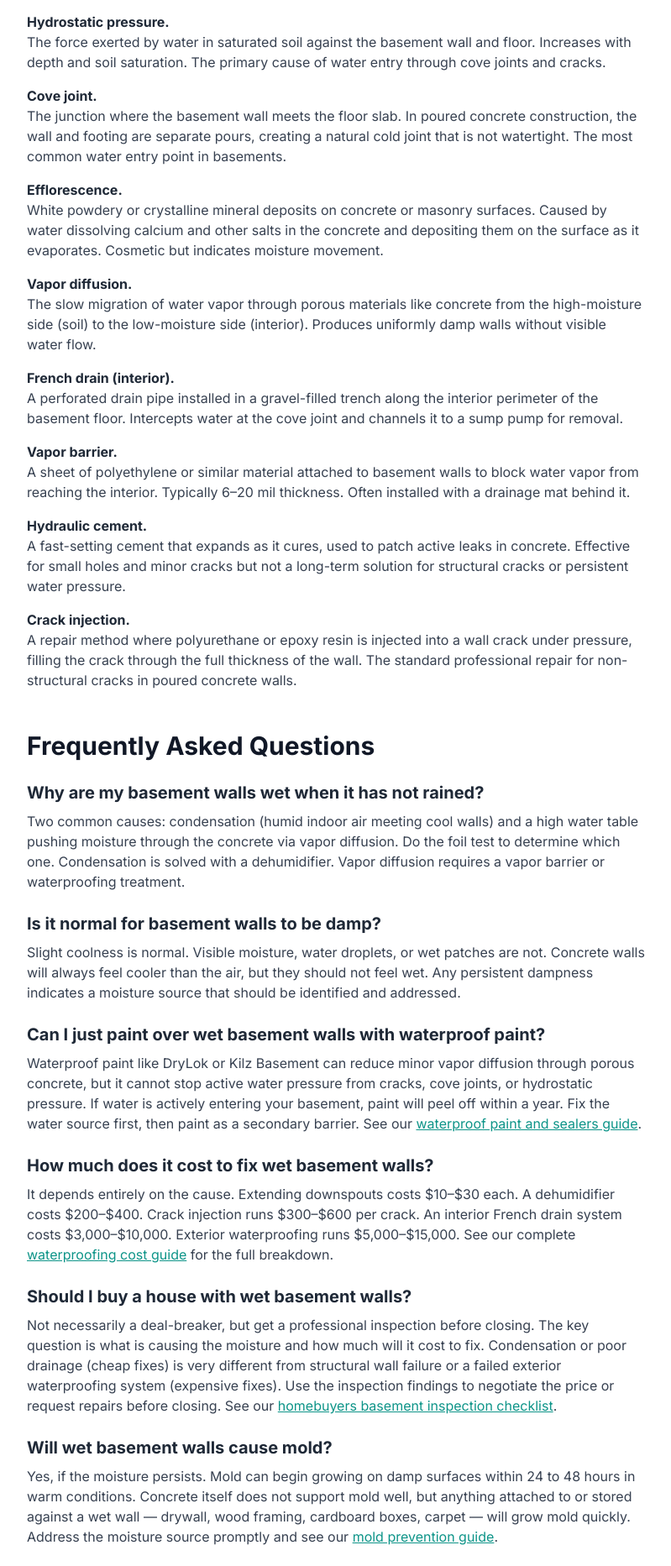
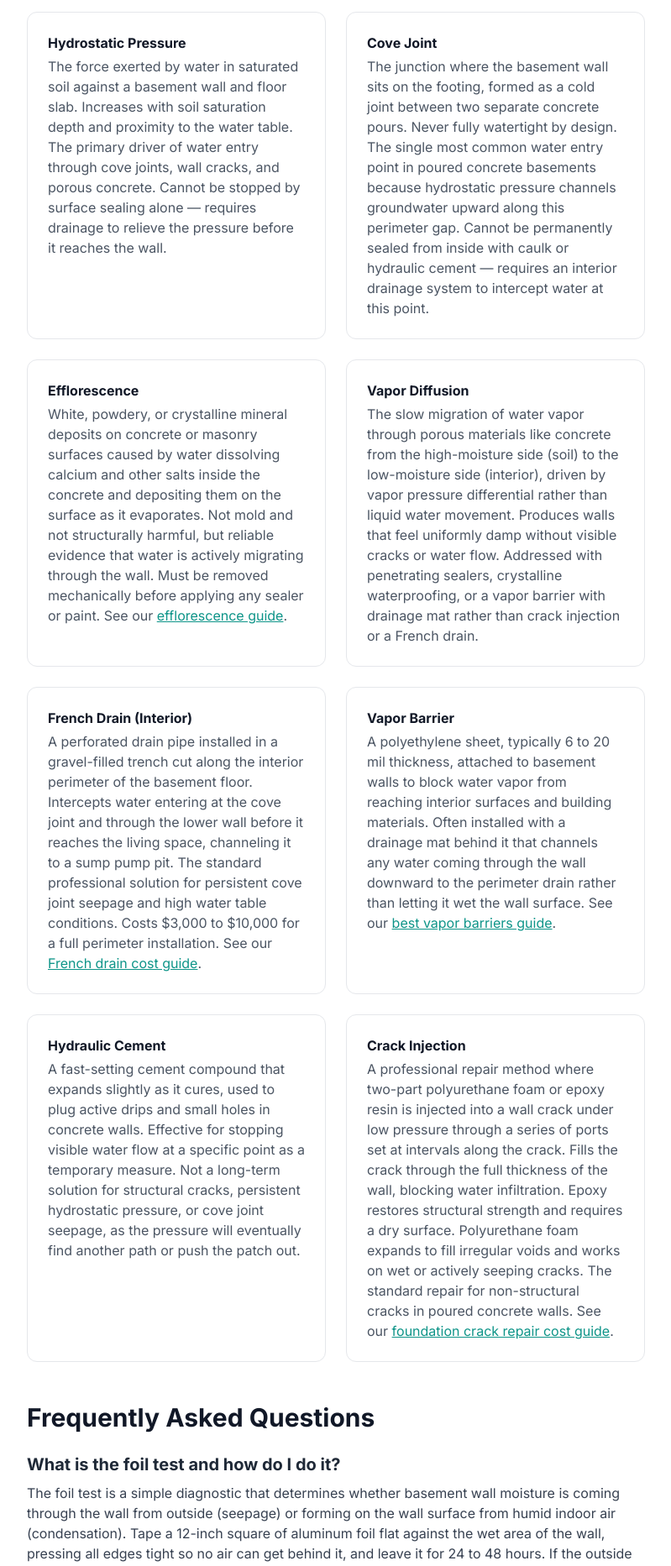
Before and after one commit to thebasementguide2026/basement-guide, a Next.js app: page /articles/wet-basement-walls in a window 1280 px wide. Shown: the part 8652-10517 px from the top of the page at 84% size, without its empty margins (240-1039 px from the left). Built offline with nearby package versions, Linux system fonts and the light colour scheme.

Commit message:
wet-basement-walls: add foil test FAQ + replace glossary (8 expanded terms) + update FAQPage schema

```diff
--- a/app/articles/wet-basement-walls/page.tsx
+++ b/app/articles/wet-basement-walls/page.tsx
@@ -12,6 +12,11 @@ const faqSchema = {
   '@context': 'https://schema.org',
   '@type': 'FAQPage',
   mainEntity: [
+    {
+      '@type': 'Question',
+      name: 'What is the foil test and how do I do it?',
+      acceptedAnswer: { '@type': 'Answer', text: 'The foil test is a simple diagnostic that determines whether basement wall moisture is coming through the wall from outside (seepage) or forming on the wall surface from humid indoor air (condensation). Tape a 12-inch square of aluminum foil flat against the wet area of the wall, pressing all edges tight so no air can get behind it, and leave it for 24 to 48 hours. If the outside face of the foil (room side) is wet when you remove it, the moisture is condensation from indoor air hitting the cool wall surface, and a dehumidifier is the fix. If the inside face (wall side) is wet, water is migrating through the wall from the soil side, and waterproofing is needed. If both sides are wet, you have both problems. This test saves homeowners from spending thousands on waterproofing when a $300 dehumidifier would have solved the problem, and from buying a dehumidifier when they have a genuine water intrusion issue that requires drainage.' },
+    },
     {
       '@type': 'Question',
       name: 'Why are my basement walls wet when it has not rained?',
@@ -382,20 +387,48 @@ export default function WetBasementWalls() {
 
         {/* Glossary */}
         <h2 className='mt-12 text-3xl font-bold text-gray-900'>Glossary</h2>
-        <dl className='mt-4 space-y-4'>
-          <div><dt className='font-bold text-gray-800'>Hydrostatic pressure.</dt><dd className='text-gray-700'>The force exerted by water in saturated soil against the basement wall and floor. Increases with depth and soil saturation. The primary cause of water entry through cove joints and cracks.</dd></div>
-          <div><dt className='font-bold text-gray-800'>Cove joint.</dt><dd className='text-gray-700'>The junction where the basement wall meets the floor slab. In poured concrete construction, the wall and footing are separate pours, creating a natural cold joint that is not watertight. The most common water entry point in basements.</dd></div>
-          <div><dt className='font-bold text-gray-800'>Efflorescence.</dt><dd className='text-gray-700'>White powdery or crystalline mineral deposits on concrete or masonry surfaces. Caused by water dissolving calcium and other salts in the concrete and depositing them on the surface as it evaporates. Cosmetic but indicates moisture movement.</dd></div>
-          <div><dt className='font-bold text-gray-800'>Vapor diffusion.</dt><dd className='text-gray-700'>The slow migration of water vapor through porous materials like concrete from the high-moisture side (soil) to the low-moisture side (interior). Produces uniformly damp walls without visible water flow.</dd></div>
-          <div><dt className='font-bold text-gray-800'>French drain (interior).</dt><dd className='text-gray-700'>A perforated drain pipe installed in a gravel-filled trench along the interior perimeter of the basement floor. Intercepts water at the cove joint and channels it to a sump pump for removal.</dd></div>
-          <div><dt className='font-bold text-gray-800'>Vapor barrier.</dt><dd className='text-gray-700'>A sheet of polyethylene or similar material attached to basement walls to block water vapor from reaching the interior. Typically 6&ndash;20 mil thickness. Often installed with a drainage mat behind it.</dd></div>
-          <div><dt className='font-bold text-gray-800'>Hydraulic cement.</dt><dd className='text-gray-700'>A fast-setting cement that expands as it cures, used to patch active leaks in concrete. Effective for small holes and minor cracks but not a long-term solution for structural cracks or persistent water pressure.</dd></div>
-          <div><dt className='font-bold text-gray-800'>Crack injection.</dt><dd className='text-gray-700'>A repair method where polyurethane or epoxy resin is injected into a wall crack under pressure, filling the crack through the full thickness of the wall. The standard professional repair for non-structural cracks in poured concrete walls.</dd></div>
-        </dl>
+        <div className='mt-4 grid grid-cols-1 md:grid-cols-2 gap-6'>
+          <div className='rounded-xl border border-gray-200 p-6'>
+            <h4 className='font-bold text-gray-900 mb-1'>Hydrostatic Pressure</h4>
+            <p className='text-gray-600'>The force exerted by water in saturated soil against a basement wall and floor slab. Increases with soil saturation depth and proximity to the water table. The primary driver of water entry through cove joints, wall cracks, and porous concrete. Cannot be stopped by surface sealing alone &mdash; requires drainage to relieve the pressure before it reaches the wall.</p>
+          </div>
+          <div className='rounded-xl border border-gray-200 p-6'>
+            <h4 className='font-bold text-gray-900 mb-1'>Cove Joint</h4>
+            <p className='text-gray-600'>The junction where the basement wall sits on the footing, formed as a cold joint between two separate concrete pours. Never fully watertight by design. The single most common water entry point in poured concrete basements because hydrostatic pressure channels groundwater upward along this perimeter gap. Cannot be permanently sealed from inside with caulk or hydraulic cement &mdash; requires an interior drainage system to intercept water at this point.</p>
+          </div>
+          <div className='rounded-xl border border-gray-200 p-6'>
+            <h4 className='font-bold text-gray-900 mb-1'>Efflorescence</h4>
+            <p className='text-gray-600'>White, powdery, or crystalline mineral deposits on concrete or masonry surfaces caused by water dissolving calcium and other salts inside the concrete and depositing them on the surface as it evaporates. Not mold and not structurally harmful, but reliable evidence that water is actively migrating through the wall. Must be removed mechanically before applying any sealer or paint. See our <Link href='/articles/basement-efflorescence' className='text-teal-600 underline'>efflorescence guide</Link>.</p>
+          </div>
+          <div className='rounded-xl border border-gray-200 p-6'>
+            <h4 className='font-bold text-gray-900 mb-1'>Vapor Diffusion</h4>
+            <p className='text-gray-600'>The slow migration of water vapor through porous materials like concrete from the high-moisture side (soil) to the low-moisture side (interior), driven by vapor pressure differential rather than liquid water movement. Produces walls that feel uniformly damp without visible cracks or water flow. Addressed with penetrating sealers, crystalline waterproofing, or a vapor barrier with drainage mat rather than crack injection or a French drain.</p>
+          </div>
+          <div className='rounded-xl border border-gray-200 p-6'>
+            <h4 className='font-bold text-gray-900 mb-1'>French Drain (Interior)</h4>
+            <p className='text-gray-600'>A perforated drain pipe installed in a gravel-filled trench cut along the interior perimeter of the basement floor. Intercepts water entering at the cove joint and through the lower wall before it reaches the living space, channeling it to a sump pump pit. The standard professional solution for persistent cove joint seepage and high water table conditions. Costs $3,000 to $10,000 for a full perimeter installation. See our <Link href='/articles/french-drain-cost' className='text-teal-600 underline'>French drain cost guide</Link>.</p>
+          </div>
+          <div className='rounded-xl border border-gray-200 p-6'>
+            <h4 className='font-bold text-gray-900 mb-1'>Vapor Barrier</h4>
+            <p className='text-gray-600'>A polyethylene sheet, typically 6 to 20 mil thickness, attached to basement walls to block water vapor from reaching interior surfaces and building materials. Often installed with a drainage mat behind it that channels any water coming through the wall downward to the perimeter drain rather than letting it wet the wall surface. See our <Link href='/articles/best-vapor-barriers' className='text-teal-600 underline'>best vapor barriers guide</Link>.</p>
+          </div>
+          <div className='rounded-xl border border-gray-200 p-6'>
+            <h4 className='font-bold text-gray-900 mb-1'>Hydraulic Cement</h4>
+            <p className='text-gray-600'>A fast-setting cement compound that expands slightly as it cures, used to plug active drips and small holes in concrete walls. Effective for stopping visible water flow at a specific point as a temporary measure. Not a long-term solution for structural cracks, persistent hydrostatic pressure, or cove joint seepage, as the pressure will eventually find another path or push the patch out.</p>
+          </div>
+          <div className='rounded-xl border border-gray-200 p-6'>
+            <h4 className='font-bold text-gray-900 mb-1'>Crack Injection</h4>
+            <p className='text-gray-600'>A professional repair method where two-part polyurethane foam or epoxy resin is injected into a wall crack under low pressure through a series of ports set at intervals along the crack. Fills the crack through the full thickness of the wall, blocking water infiltration. Epoxy restores structural strength and requires a dry surface. Polyurethane foam expands to fill irregular voids and works on wet or actively seeping cracks. The standard repair for non-structural cracks in poured concrete walls. See our <Link href='/articles/foundation-crack-repair-cost' className='text-teal-600 underline'>foundation crack repair cost guide</Link>.</p>
+          </div>
+        </div>
 
         {/* FAQ */}
         <h2 className='mt-12 text-3xl font-bold text-gray-900'>Frequently Asked Questions</h2>
         <div className='mt-6 space-y-6'>
+          <div>
+            <h3 className='text-xl font-bold text-gray-800'>What is the foil test and how do I do it?</h3>
+            <p className='mt-2 text-gray-700'>The foil test is a simple diagnostic that determines whether basement wall moisture is coming through the wall from outside (seepage) or forming on the wall surface from humid indoor air (condensation). Tape a 12-inch square of aluminum foil flat against the wet area of the wall, pressing all edges tight so no air can get behind it, and leave it for 24 to 48 hours. If the outside face of the foil (room side) is wet when you remove it, the moisture is condensation from indoor air hitting the cool wall surface, and a dehumidifier is the fix. If the inside face (wall side) is wet, water is migrating through the wall from the soil side, and waterproofing is needed. If both sides are wet, you have both problems. This test saves homeowners from spending thousands on waterproofing when a $300 dehumidifier would have solved the problem, and from buying a dehumidifier when they have a genuine water intrusion issue that requires drainage.</p>
+          </div>
           <div>
             <h3 className='text-xl font-bold text-gray-800'>Why are my basement walls wet when it has not rained?</h3>
             <p className='mt-2 text-gray-700'>Two common causes: condensation (humid indoor air meeting cool walls) and a high water table pushing moisture through the concrete via vapor diffusion. Do the foil test to determine which one. Condensation is solved with a dehumidifier. Vapor diffusion requires a vapor barrier or waterproofing treatment.</p>
```
